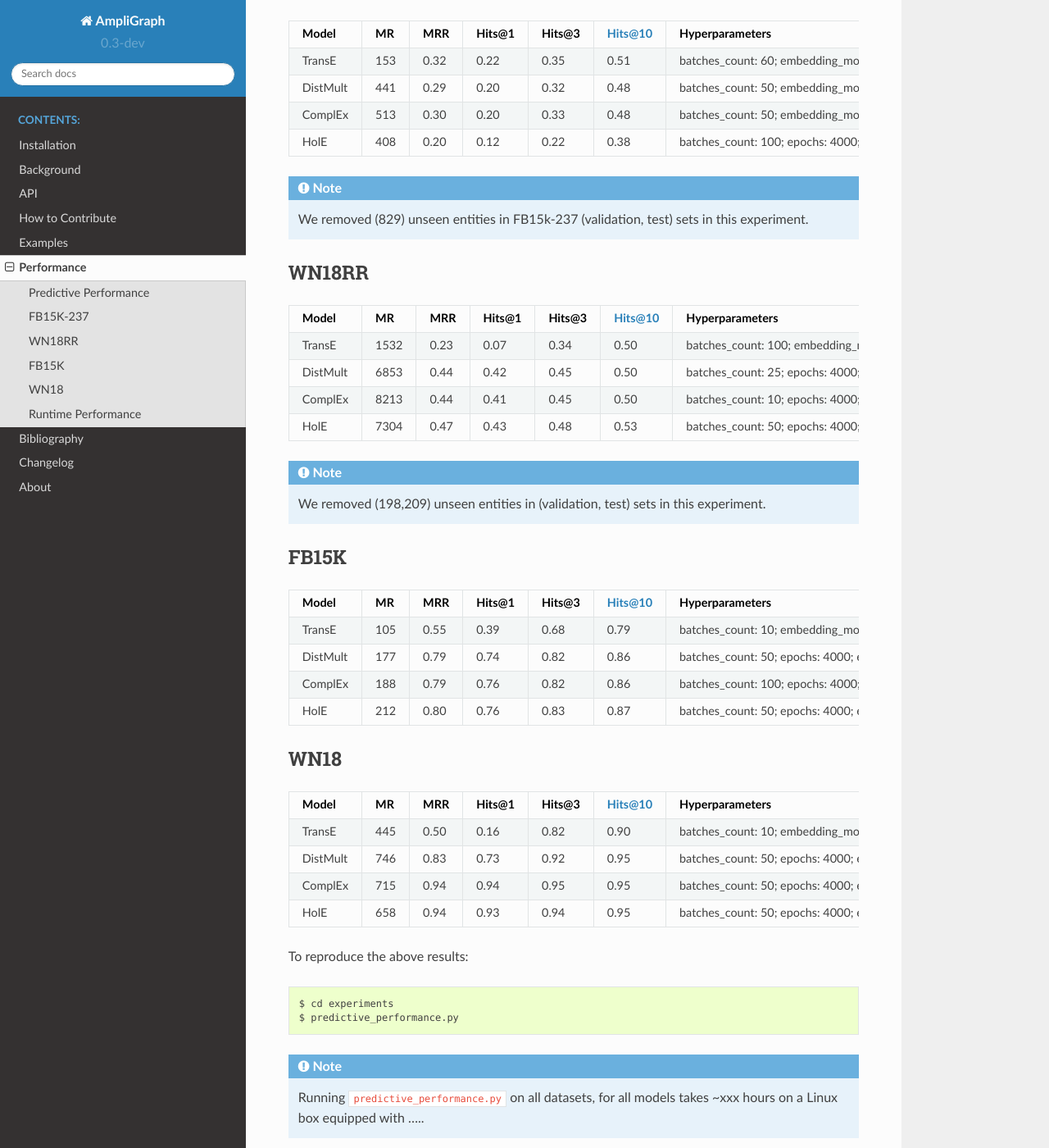
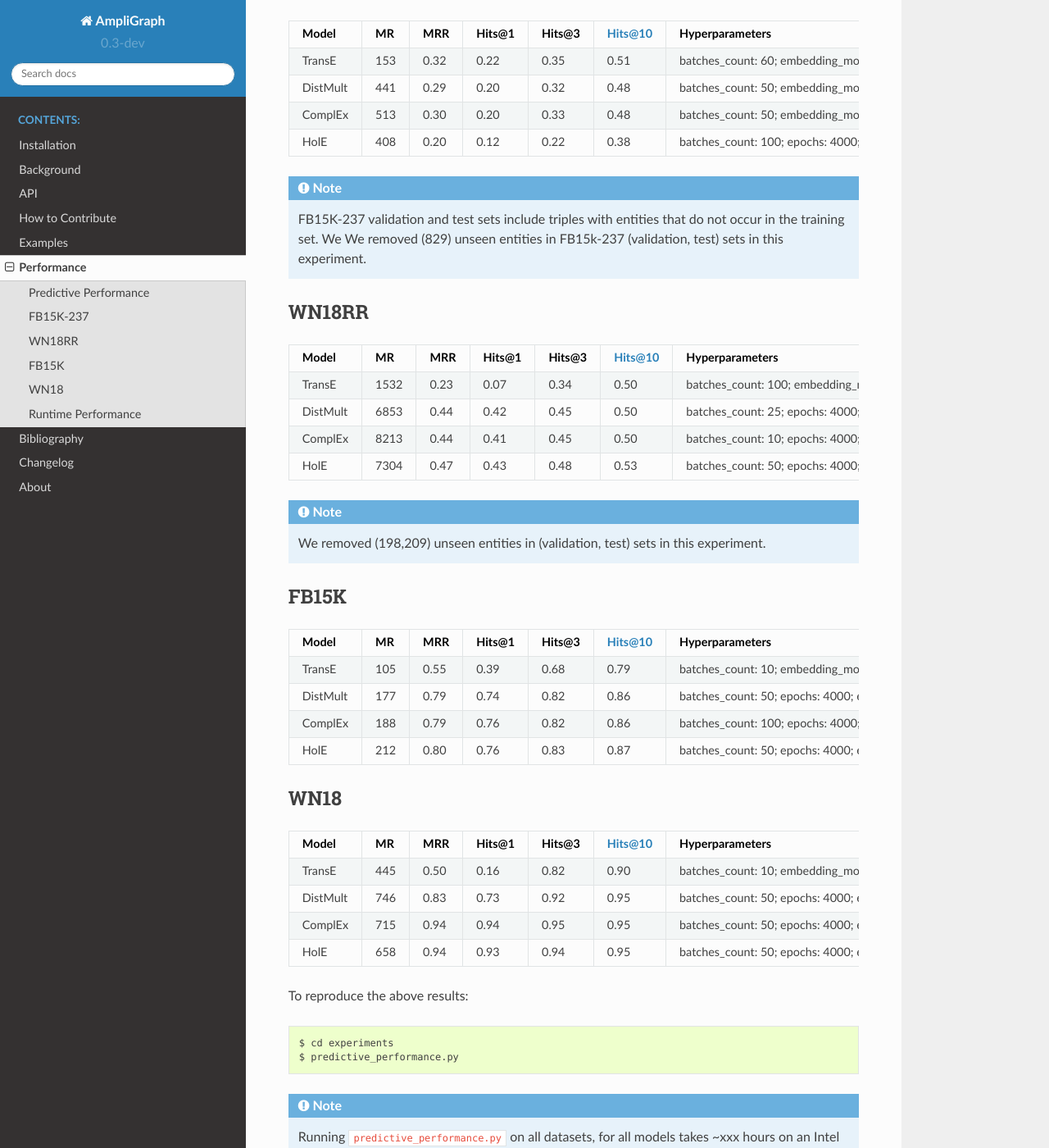
Before and after one commit to Accenture/AmpliGraph, a Sphinx documentation site: the page built from docs/experiments.rst, in a window 1280 px wide and 1400 px high, scrolled down 295 px. Shown: the whole window at 82% size. Built offline with Sphinx 7.4.7 and the Read the Docs theme 2.0.0, drawn with Linux system fonts in a browser that asks for light colours; the version number is read from the project's files by our own code; some of the changed text lies outside the part shown.

Commit message:
added experiment server specs

```diff
--- a/docs/experiments.rst
+++ b/docs/experiments.rst
@@ -82,7 +82,8 @@
                                                           seed: 0
 ========== ======= ======== ======== ======== ======== ==========================
 
-.. note:: We removed (829) unseen entities in FB15k-237 (validation, test) sets in this experiment.
+.. note:: FB15K-237 validation and test sets include triples with entities that do not occur
+    in the training set. We We removed (829) unseen entities in FB15k-237 (validation, test) sets in this experiment.
 
 
 
@@ -287,7 +288,8 @@
     $ predictive_performance.py
 
 
-.. note:: Running ``predictive_performance.py`` on all datasets, for all models takes ~xxx hours on a Linux box equipped with .....
+.. note:: Running ``predictive_performance.py`` on all datasets, for all models takes ~xxx hours on
+    an Intel Xeon Gold 6142, 64 GB Ubuntu 16.04 box equipped with a Tesla V100 16GB.
 
 
 
```
